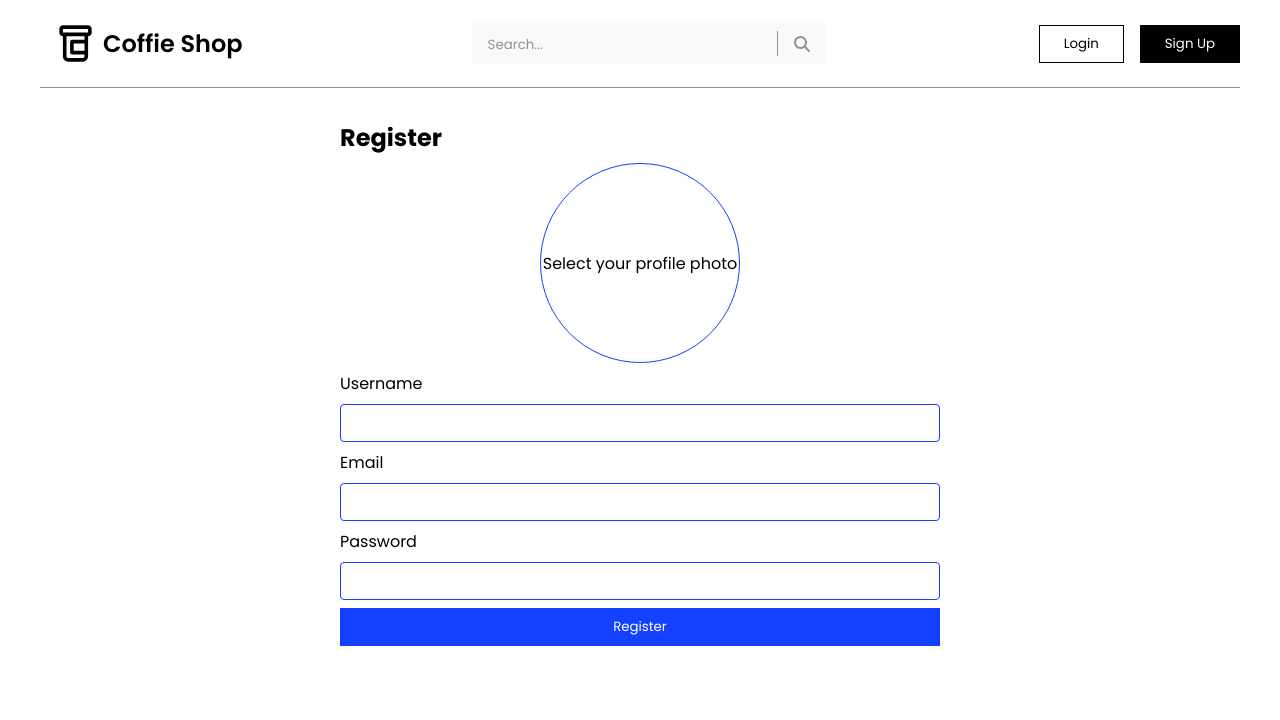
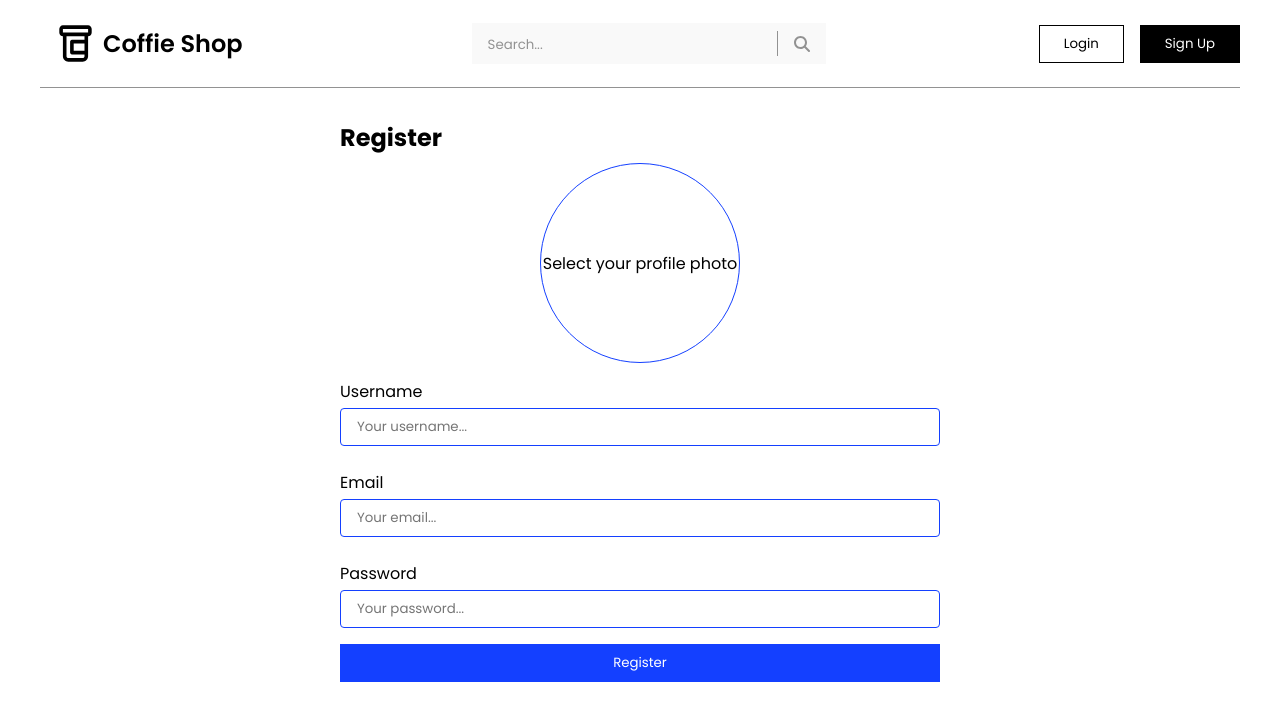
Before and after one commit to AndBelkin/shop-app, a React (Vite) app: page /register in a window 1280 px wide. Shown: the top 720 px of the page. Built offline with nearby package versions, Linux system fonts and the light colour scheme.

Commit message:
change input => InputText

```diff
--- a/src/pages/login/Login.css
+++ b/src/pages/login/Login.css
@@ -14,14 +14,3 @@
   justify-content: center;
   gap: 0.5rem;
 }
-
-.login-form input {
-  padding: 0.5rem 1rem;
-  border: 1px solid var(--color-accent);
-  border-radius: 0.25rem;
-}
-
-.login-form input:focus {
-  outline-color: var(--color-accent);
-  outline-width: 0.75rem;
-}
--- a/src/pages/login/Login.tsx
+++ b/src/pages/login/Login.tsx
@@ -1,6 +1,7 @@
 import type { FC, FormEvent } from "react";
 import "./Login.css";
 import Button from "../../components/button/Button";
+import InputText from "../../components/inputText/InputText";
 
 const Login: FC = () => {
   const handleFormSubmit = (event: FormEvent<HTMLFormElement>) => event.preventDefault();
@@ -10,14 +11,8 @@ const Login: FC = () => {
         <form className="login-form" onSubmit={handleFormSubmit}>
           <h2 className="login-form__title">Log In</h2>
           <p className="login-form__subtitle">For buying drinks and beverages. Login first, please.</p>
-          <label htmlFor="email" className="login-form__label">
-            Email
-          </label>
-          <input type="email" name="email" className="login-form__email" />
-          <label htmlFor="password" className="login-form__label">
-            Password
-          </label>
-          <input type="password" name="password" className="login-form__password" />
+          <InputText type="text" label="Email" placeholder="Your email..." />
+          <InputText type="password" label="Password" placeholder="Your password..." />
           <Button view="accent" onClick={() => {}}>
             Log In
           </Button>
--- a/src/pages/register/Register.css
+++ b/src/pages/register/Register.css
@@ -37,14 +37,3 @@
   height: 100%;
   opacity: 0;
 }
-
-.register-form input {
-  padding: 0.5rem 1rem;
-  border: 1px solid var(--color-accent);
-  border-radius: 0.25rem;
-}
-
-.register-form input:focus {
-  outline-color: var(--color-accent);
-  outline-width: 0.75rem;
-}
--- a/src/pages/register/Register.tsx
+++ b/src/pages/register/Register.tsx
@@ -1,6 +1,7 @@
 import { useState, type ChangeEvent, type FC, type FormEvent } from "react";
 import "./Register.css";
 import Button from "../../components/button/Button";
+import InputText from "../../components/inputText/InputText";
 
 const Register: FC = () => {
   const [selectedFile, setSelectedFile] = useState<File | null>(null);
@@ -23,18 +24,9 @@ const Register: FC = () => {
             {previewUrl && <img src={previewUrl} alt="" className="register-form__profile" />}
             <input type="file" accept="image/*" src="profile-img" onChange={handleFileChange} />
           </div>
-          <label htmlFor="username" className="register-form__label">
-            Username
-          </label>
-          <input type="text" name="username" className="register-form__username" />
-          <label htmlFor="email" className="register-form__label">
-            Email
-          </label>
-          <input type="email" name="email" className="register-form__email" />
-          <label htmlFor="password" className="register-form__label">
-            Password
-          </label>
-          <input type="password" name="password" className="register-form__password" />
+          <InputText type="text" label="Username" placeholder="Your username..." />
+          <InputText type="email" label="Email" placeholder="Your email..." />
+          <InputText type="password" label="Password" placeholder="Your password..." />
           <Button view="accent" onClick={() => {}}>
             Register
           </Button>
```
